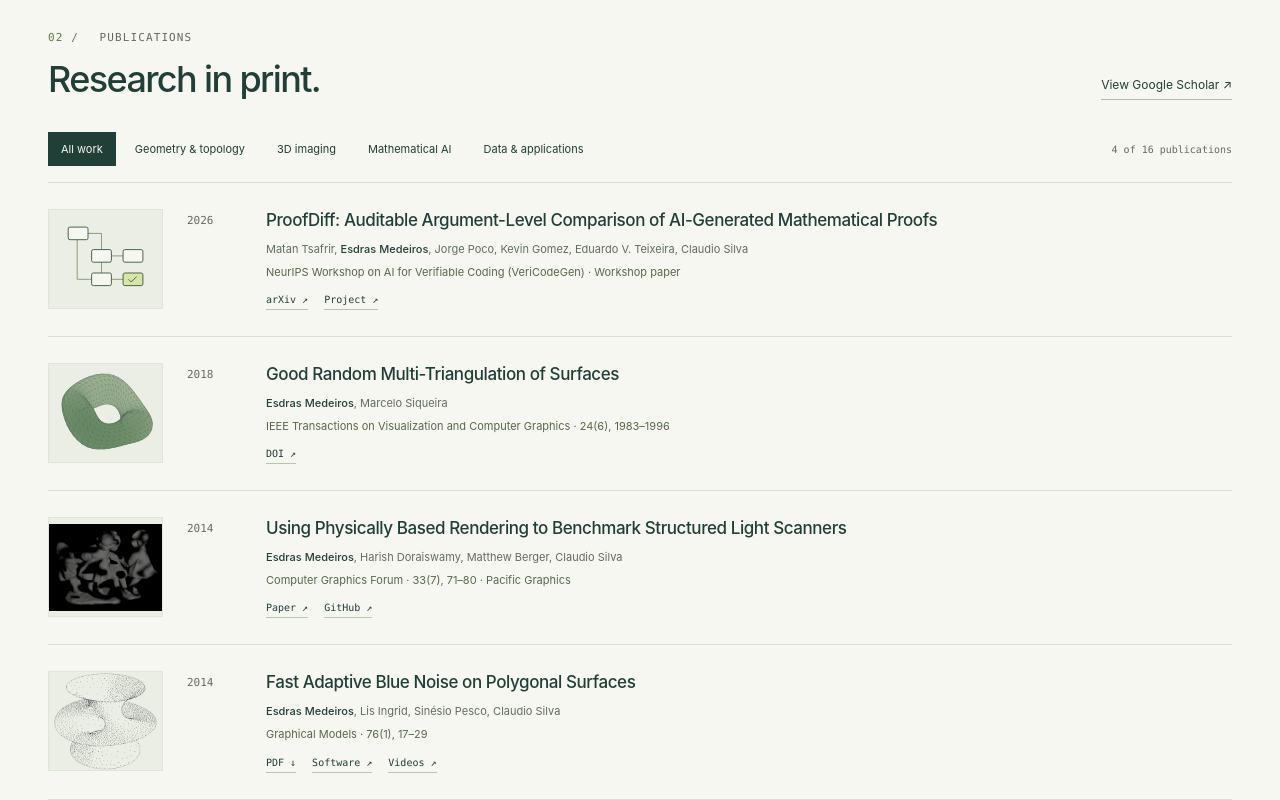
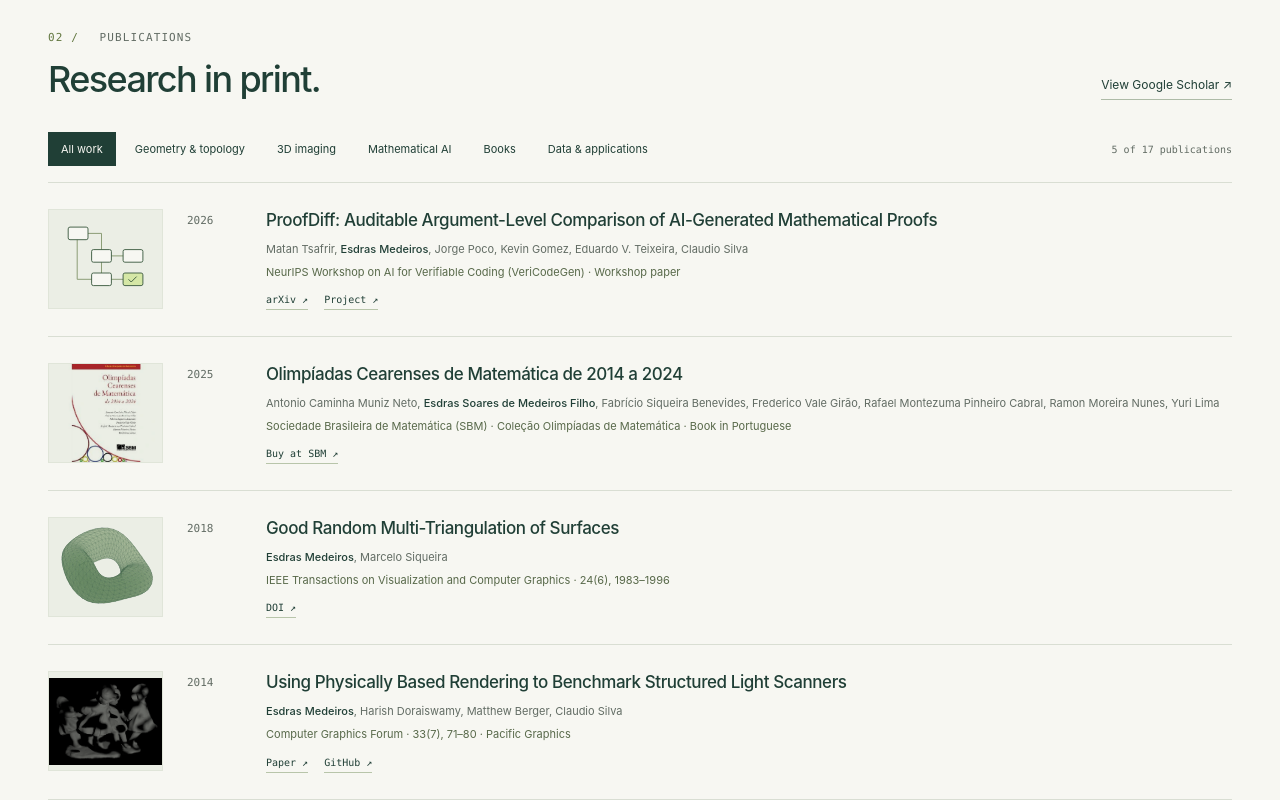
Before and after one commit to esdrasmedeiros/esdrasmedeiros.github.io, a plain HTML site: page index.html in a window 1280 px wide. Shown: the part 1400-2200 px from the top of the page. Drawn offline with Linux system fonts and the light colour scheme.

Commit message:
Add OCM book with cover and official SBM store link

```diff
--- a/index.html
+++ b/index.html
@@ -49,7 +49,7 @@
   <section class="section" id="publications" aria-label="Publications">
     <div class="section-heading"><div><p class="section-index"><span>02 /</span> Publications</p><h2>Research in print.</h2></div><a class="text-link" href="https://scholar.google.com/citations?user=mTiVl44AAAAJ&amp;hl=pt-BR">View Google Scholar ↗</a></div>
     <div class="publication-toolbar" hidden><div class="filters" role="group" aria-label="Filter publications by research area">
-      <button class="filter" type="button" data-filter="all" aria-pressed="true">All work</button><button class="filter" type="button" data-filter="geometry" aria-pressed="false">Geometry &amp; topology</button><button class="filter" type="button" data-filter="imaging" aria-pressed="false">3D imaging</button><button class="filter" type="button" data-filter="ai" aria-pressed="false">Mathematical AI</button><button class="filter" type="button" data-filter="data" aria-pressed="false">Data &amp; applications</button>
+      <button class="filter" type="button" data-filter="all" aria-pressed="true">All work</button><button class="filter" type="button" data-filter="geometry" aria-pressed="false">Geometry &amp; topology</button><button class="filter" type="button" data-filter="imaging" aria-pressed="false">3D imaging</button><button class="filter" type="button" data-filter="ai" aria-pressed="false">Mathematical AI</button><button class="filter" type="button" data-filter="books" aria-pressed="false">Books</button><button class="filter" type="button" data-filter="data" aria-pressed="false">Data &amp; applications</button>
     </div><span class="result-count" aria-live="polite" aria-atomic="true"></span></div>
     <div class="publications-list">
         <article class="publication featured has-thumbnail" data-topic="ai">
@@ -57,6 +57,13 @@
           <div class="publication-content"><h3><a href="https://arxiv.org/abs/2611.10233">ProofDiff: Auditable Argument-Level Comparison of AI-Generated Mathematical Proofs</a></h3>
             <p class="authors">Matan Tsafrir, <strong>Esdras Medeiros</strong>, Jorge Poco, Kevin Gomez, Eduardo V. Teixeira, Claudio Silva</p><p class="venue">NeurIPS Workshop on AI for Verifiable Coding (VeriCodeGen) · Workshop paper</p>
             <div class="publication-links"><a href="https://arxiv.org/abs/2611.10233">arXiv ↗</a><a href="https://visualdslab.com/papers/ProofDiff/">Project ↗</a></div>
+          </div>
+        </article>
+        <article class="publication featured has-thumbnail" data-topic="books" id="book-ocm">
+          <div class="publication-image"><img src="assets/figures/olimpiadas-cearenses-2014-2024.webp" alt="Cover of Olimpíadas Cearenses de Matemática de 2014 a 2024, published by SBM." width="265" height="265" loading="lazy"></div><div class="publication-year">2025</div>
+          <div class="publication-content"><h3><a href="https://loja.sbm.org.br/olimpiadas-cearenses-de-matematica-de-2014-a-2024.html" lang="pt-BR">Olimpíadas Cearenses de Matemática de 2014 a 2024</a></h3>
+            <p class="authors">Antonio Caminha Muniz Neto, <strong>Esdras Soares de Medeiros Filho</strong>, Fabrício Siqueira Benevides, Frederico Vale Girão, Rafael Montezuma Pinheiro Cabral, Ramon Moreira Nunes, Yuri Lima</p><p class="venue">Sociedade Brasileira de Matemática (SBM) · Coleção Olimpíadas de Matemática · Book in Portuguese</p>
+            <div class="publication-links"><a href="https://loja.sbm.org.br/olimpiadas-cearenses-de-matematica-de-2014-a-2024.html">Buy at SBM ↗</a></div>
           </div>
         </article>
         <article class="publication" data-topic="data">
@@ -136,7 +143,7 @@
             <div class="publication-links"><a href="papers/gencode_sibgrapi.pdf">PDF ↓</a></div>
           </div>
         </article>
-        <article class="publication has-thumbnail" data-topic="imaging">
+        <article class="publication has-thumbnail" data-topic="imaging books">
           <div class="publication-image"><img src="assets/figures/sapo.webp" alt="The 3D Photography book illustration with reconstructed objects." width="237" height="176" loading="lazy"></div><div class="publication-year">2005</div>
           <div class="publication-content"><h3><a href="papers/fotografia-3d.pdf">Fotografia 3D</a></h3>
             <p class="authors">Luiz Velho, Paulo Carvalho, <strong>Esdras Soares</strong>, Asla Sá, Anselmo Montenegro, Adelailson Peixoto, Luiz Antonio Rivera</p><p class="venue">25º Colóquio Brasileiro de Matemática · IMPA · Book in Portuguese</p>
```
Also changed, not shown: assets/figures/olimpiadas-cearenses-2014-2024.webp (added), 1 other file.
